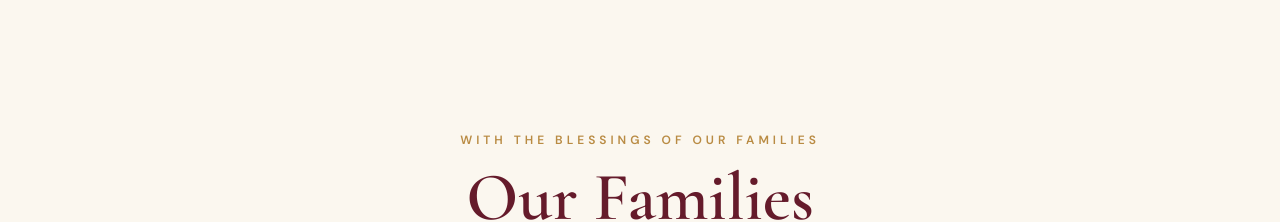
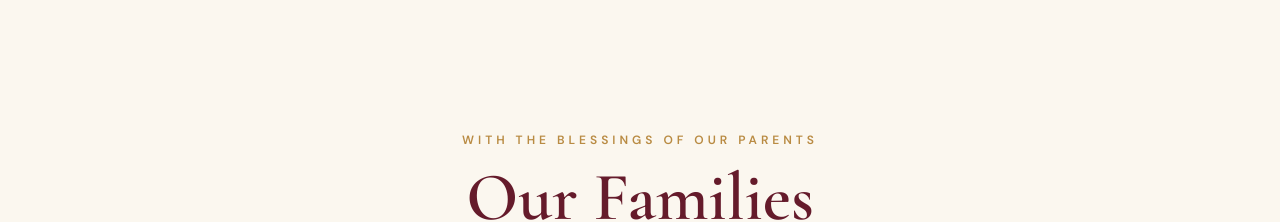
Before and after one commit to Jansyp/mercy-isaac-wedding-template, a React (Vite) app: page / in a window 1280 px wide. Shown: the part 3100-3322 px from the top of the page. Built offline with nearby package versions, Linux system fonts and the light colour scheme.

Commit message:
Update wedding invitation message to reflect "parents" instead of "families"

```diff
--- a/src/main.jsx
+++ b/src/main.jsx
@@ -120,7 +120,7 @@
         </section>
 
         <section id="details" className="section family-section">
-          <div className="small-caps">WITH THE BLESSINGS OF OUR FAMILIES</div>
+          <div className="small-caps">WITH THE BLESSINGS OF OUR PARENTS</div>
           <h2>Our Families</h2>
           <div className="family-grid">
             <div className="family-card">
```
